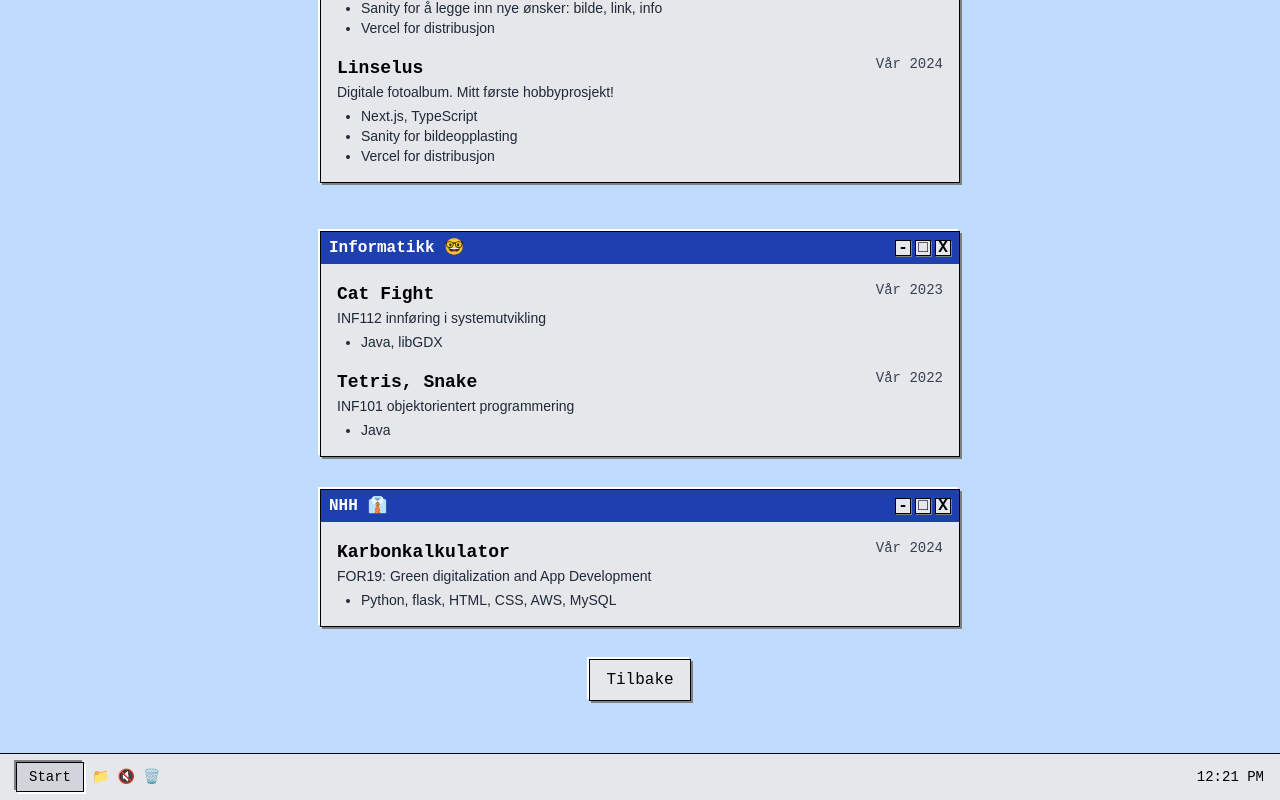
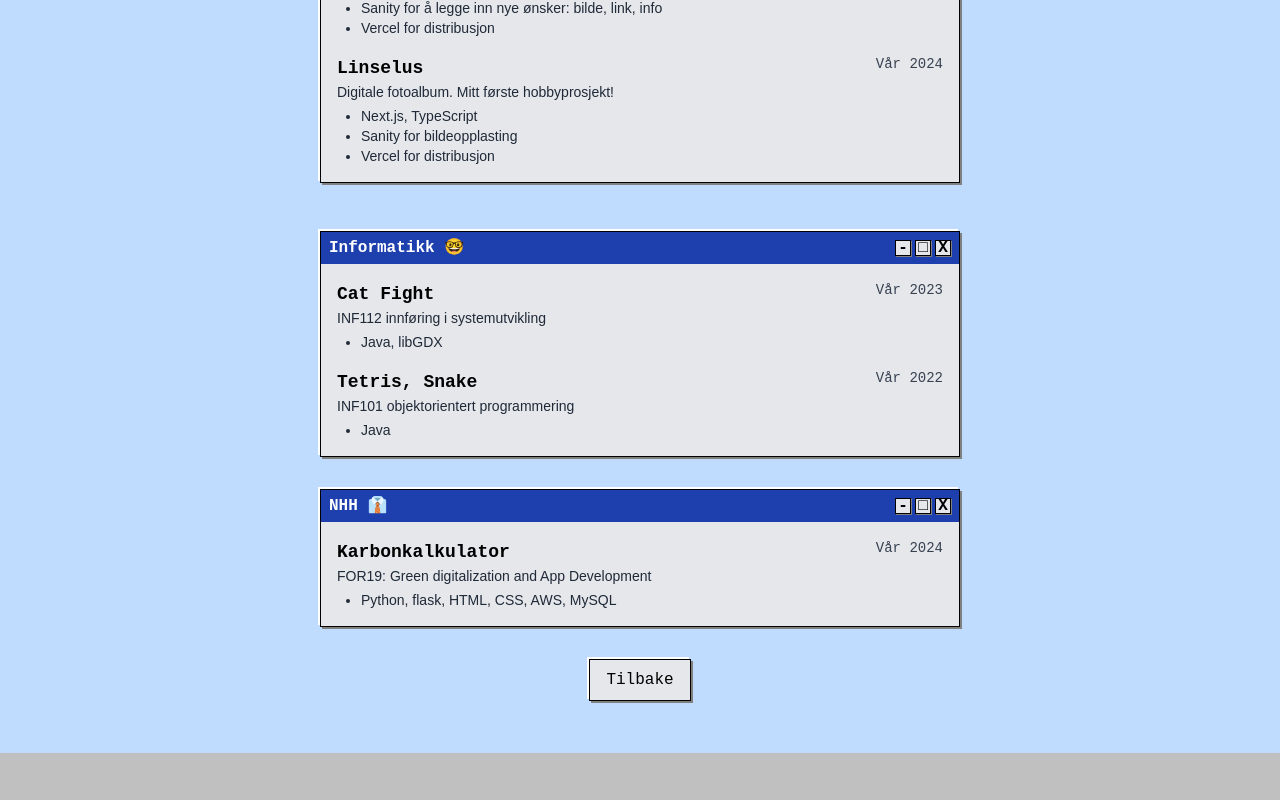
Before and after one commit to jasmineathea/portfolio, a Next.js app: page /projects in a window 1280 px wide. Shown: the part 889-1689 px from the top of the page. After the commit the page ends 1642 px from the top, so only its background shows below. Built offline with nearby package versions, Linux system fonts and the light colour scheme.

Commit message:
Minor details

```diff
--- a/app/about/page.tsx
+++ b/app/about/page.tsx
@@ -390,8 +390,6 @@ export default function About() {
         </div>
       </div>
 
-      {/* Footer */}
-      <Footer />
     </div>
   );
 }
--- a/app/page.tsx
+++ b/app/page.tsx
@@ -41,7 +41,7 @@ export default function Home() {
         {/* Seksjoner */}
         {showContent && (
           <div className="w-full max-w-4xl flex flex-col items-center px-4">
-            <p className="text-gray-50 font-pixel font-bold text-sm text-center italic mb-4 sm:mb-8">
+            <p className="text-gray-50 font-pixel font-bold text-sm text-center italic mb-4 sm:mb-8 pointer-events-none">
               Viser resultater for &quot;Jasmine Athea Næss&quot;:
             </p>
 
--- a/app/projects/page.tsx
+++ b/app/projects/page.tsx
@@ -132,8 +132,6 @@ export default function Projects() {
         </div>
       </div>
 
-      {/* Footer */}
-      <Footer />
     </div>
   );
 }
--- a/components/Footer.tsx
+++ b/components/Footer.tsx
@@ -16,8 +16,8 @@ const Footer: React.FC = () => {
       );
     };
 
-    updateClock(); // Initial call
-    const intervalId = setInterval(updateClock, 60000); // Update every minute
+    updateClock();
+    const intervalId = setInterval(updateClock, 60000);
     return () => clearInterval(intervalId);
   }, []);
 
@@ -27,7 +27,7 @@ const Footer: React.FC = () => {
         startMenuRef.current &&
         !startMenuRef.current.contains(event.target as Node) &&
         startButtonRef.current &&
-        !startButtonRef.current.contains(event.target as Node) // Ignorer Start-knappen
+        !startButtonRef.current.contains(event.target as Node)
       ) {
         setIsStartMenuOpen(false);
       }
@@ -37,7 +37,6 @@ const Footer: React.FC = () => {
     return () => document.removeEventListener("mousedown", handleClickOutside);
   }, []);
 
-  // Toggle funksjon for Start-knappen
   const toggleStartMenu = () => {
     setIsStartMenuOpen((prev) => !prev);
   };
@@ -46,7 +45,6 @@ const Footer: React.FC = () => {
     <div className="w-full bg-gray-200 border-t border-black flex items-center justify-between px-4 py-2 font-pixel text-sm relative">
       {/* Start-knapp + ikoner */}
       <div className="flex items-center gap-2">
-        {/* Start-knappen */}
         <div
           ref={startButtonRef}
           className={`bg-gray-300 px-3 py-1 border border-black shadow-[2px_2px_0px_#ffffff,-2px_-2px_0px_#808080] cursor-pointer relative
@@ -56,11 +54,10 @@ const Footer: React.FC = () => {
           Start
         </div>
 
-        {/* Ikoner for det visuelle */}
-        <div className="flex items-center gap-2">
-          <span>📁</span>
-          <span>🔇</span>
-          <span>🗑️</span>
+        <div className="flex items-center gap-2 pointer-events-none">
+          <span>🛜</span>
+          <span>⏸️</span>
+          <span>⏭️</span>
         </div>
       </div>
 
@@ -85,7 +82,12 @@ const Footer: React.FC = () => {
       )}
 
       {/* Klokke */}
-      <div className="text-black">{time}</div>
+      <div className="text-black px-3 py-1 border border-black bg-gray-300 shadow-[inset_2px_2px_0px_#808080,inset_-2px_-2px_0px_#ffffff] pointer-events-none">
+        <div className="flex items-center gap-2">
+          <span>🔕</span>
+          {time}
+        </div>
+      </div>
     </div>
   );
 };
--- a/components/Header.tsx
+++ b/components/Header.tsx
@@ -11,7 +11,7 @@ const Header = () => {
         <div className="bg-blue-700 text-white font-bold font-pixel flex justify-between items-center px-4 py-2 border-b border-black">
 
         {isHomePage ? ( // navn i header skal navigere tilbake til hovedsiden *kun* om man ikke allerede er der:)
-            <span className="font-bold">@jasmineathea</span>
+            <span className="font-bold pointer-events-none">@jasmineathea</span>
         ) : (
             <Link href="/">
             <span className="font-bold hover:underline cursor-pointer">@jasmineathea</span>
```
